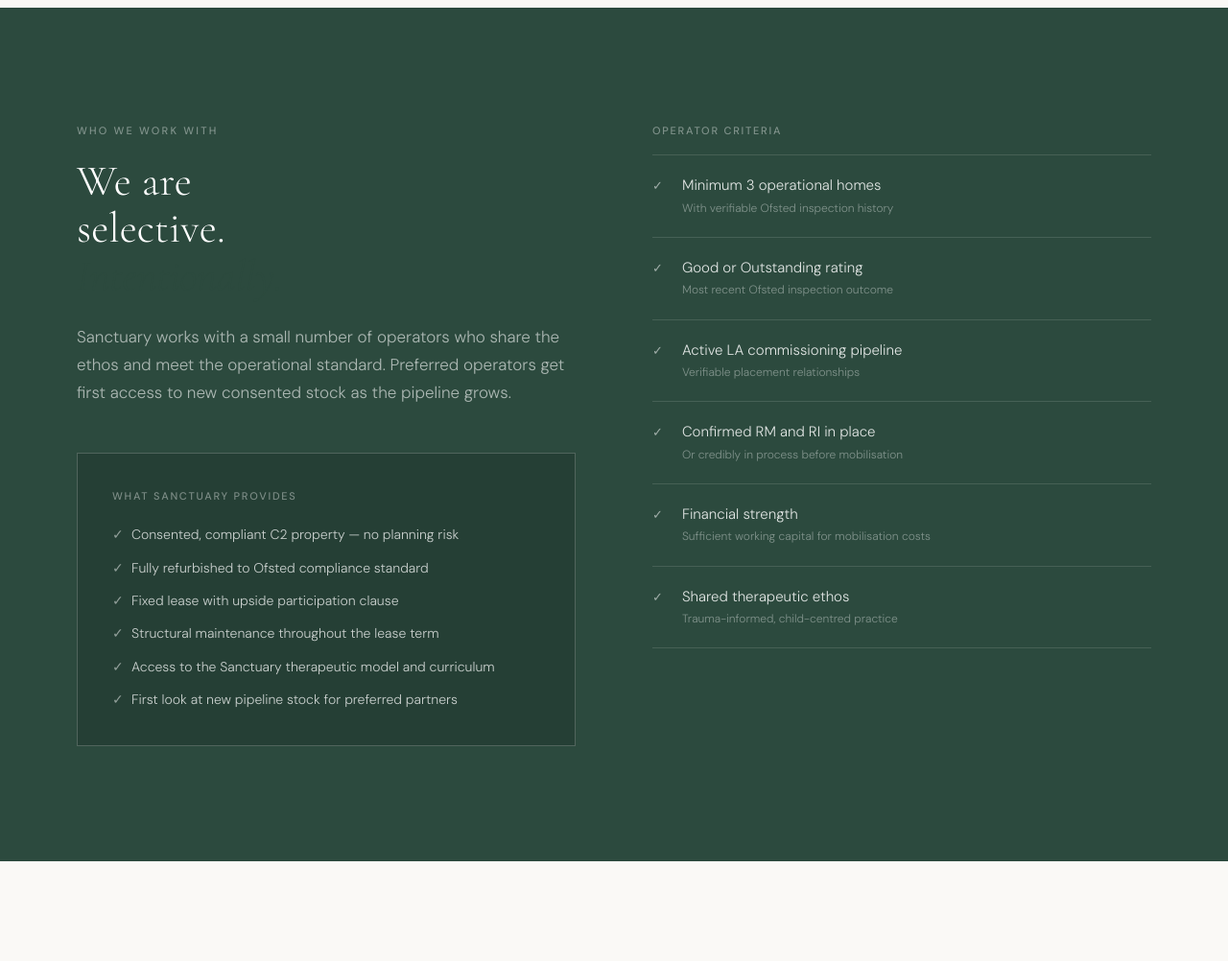
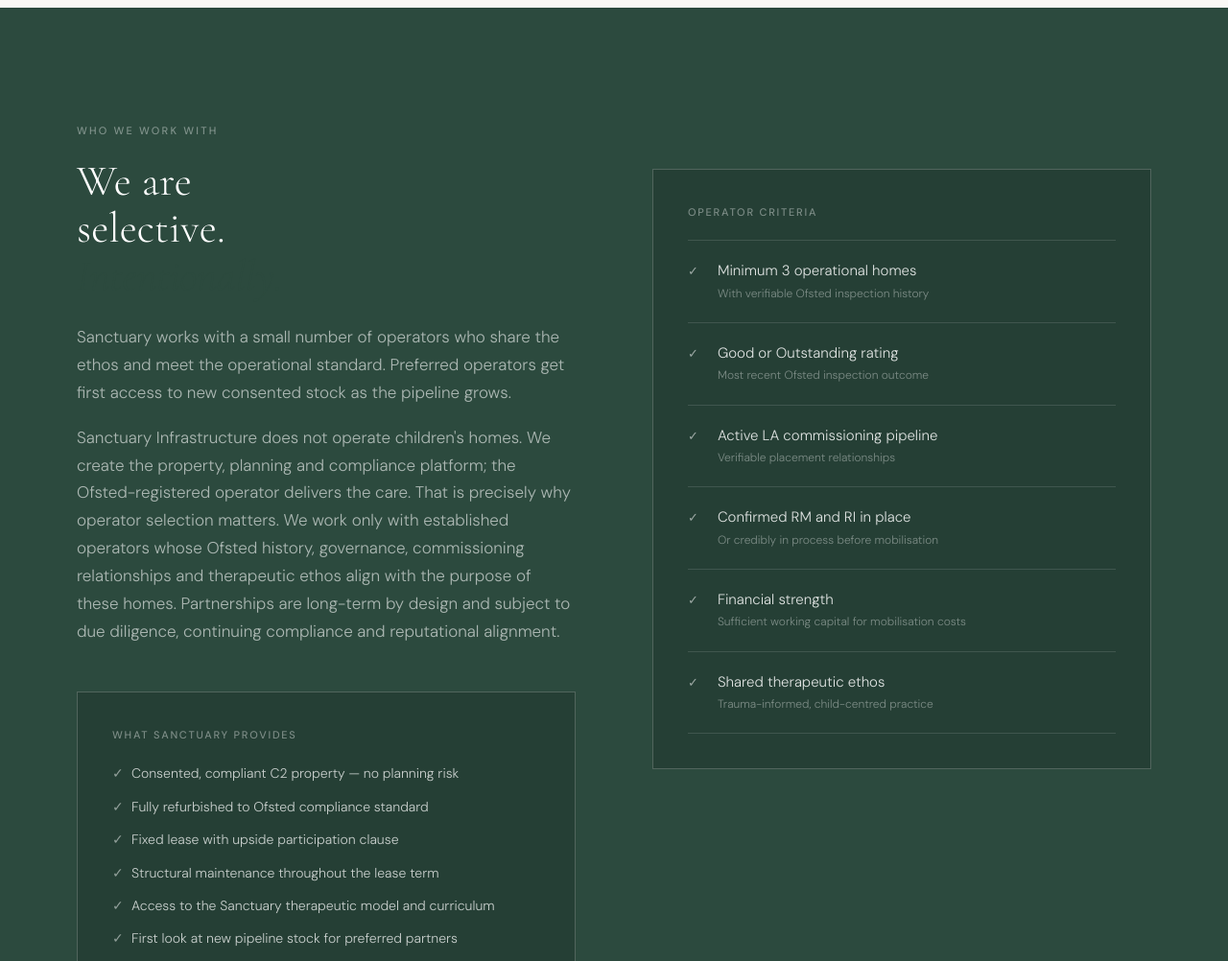
Before and after one commit to robbiemair1/Sanctuary, an Eleventy site: page src/index.njk in a window 1280 px wide. Shown: the part 6100-7102 px from the top of the page at 96% size. Built offline with nearby package versions, Linux system fonts and the light colour scheme; Eleventy itself is replaced by a stand-in of ours; files that its build step writes are made by us from their sources; a web font is replaced by a local one.

Commit message:
Operator-quality paragraph

```diff
--- a/src/index.njk
+++ b/src/index.njk
@@ -220,6 +220,7 @@
       <div class="section-eyebrow reveal" style="color:rgba(255,255,255,0.4)">Who We Work With</div>
       <h2 class="section-heading reveal">We are<br>selective.<br><em>Intentionally.</em></h2>
       <p class="section-body reveal" style="margin-top:20px">Sanctuary works with a small number of operators who share the ethos and meet the operational standard. Preferred operators get first access to new consented stock as the pipeline grows.</p>
+      <p class="section-body reveal selective-responsibility" style="margin-top:18px">Sanctuary Infrastructure does not operate children's homes. We create the property, planning and compliance platform; the Ofsted-registered operator delivers the care. That is precisely why operator selection matters. We work only with established operators whose Ofsted history, governance, commissioning relationships and therapeutic ethos align with the purpose of these homes. Partnerships are long-term by design and subject to due diligence, continuing compliance and reputational alignment.</p>
       <div class="sanctuary-provides reveal">
         <div class="provides-title">What Sanctuary provides</div>
         <ul class="provides-list">
@@ -233,7 +234,8 @@
       </div>
     </div>
     <div>
-      <div style="color:rgba(255,255,255,0.4);font-size:11px;font-weight:500;letter-spacing:0.16em;text-transform:uppercase;margin-bottom:8px;" class="reveal">Operator criteria</div>
+      <div class="sanctuary-provides reveal">
+        <div class="provides-title">Operator criteria</div>
         <div class="filter-list">
           <div class="filter-item reveal">
             <div class="filter-check">&#10003;</div>
@@ -275,6 +277,7 @@
             <div>
               <div class="filter-text">Shared therapeutic ethos</div>
               <div class="filter-sub">Trauma-informed, child-centred practice</div>
+            </div>
           </div>
         </div>
       </div>
```
Lines whose indentation alone changed are shown as unchanged.
